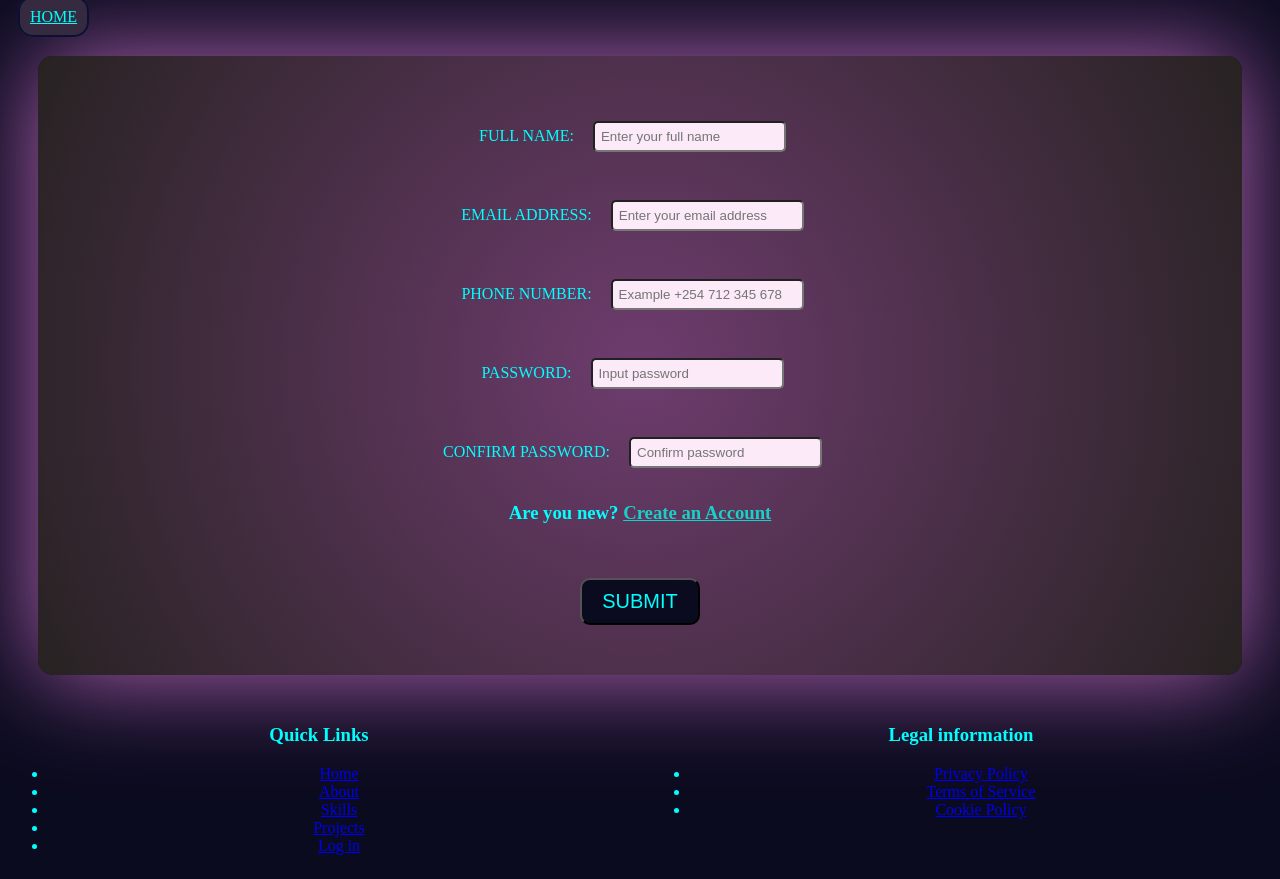
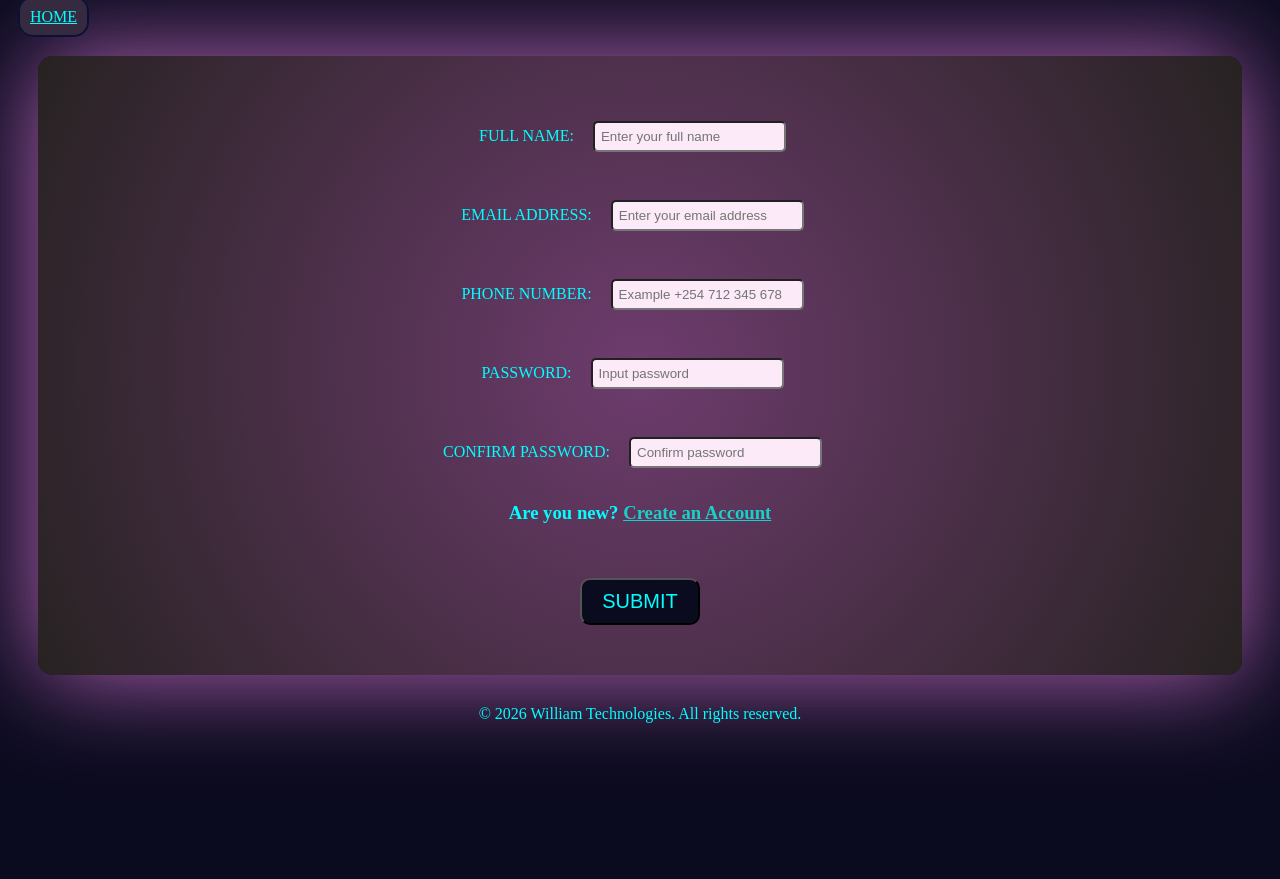
Before and after one commit to William2732/William-Technologies, a plain HTML site: page log_in.html in a window 1280 px wide. After the commit the page ends 800 px from the top, so only its background shows below. Drawn offline with Linux system fonts and the light colour scheme.

Commit message:
Update log_in.html structure and footer content
Removed footer section and added copyright notice.

```diff
--- a/log_in.html
+++ b/log_in.html
@@ -29,28 +29,9 @@
             <br><br>
             <button type="submit">SUBMIT</button>
            </form>
+       <footer>
+        <p>&copy; 2026 William Technologies. All rights reserved.</p>
+       </footer>
 
-<footer>
-   <section>
-        <div class="footer-content">
-           <div class="footer-links">
-            <h3>Quick Links</h3>
-         <ul>
-            <li><a href="index.html">Home</a></li>
-            <li><a href="about.html">About</a></li>
-            <li><a href="skills.html">Skills</a></li>
-            <li><a href="projects.html">Projects</a></li>
-            <li><a href="log_in.html">Log in</a></li>
-         </ul> </div>
-         <div class="legal">
-            <h3>Legal information</h3>
-            <ul>
-                <li><a href="privacy.html">Privacy Policy</a></li>
-                <li><a href="terms.html">Terms of Service</a></li>
-                <li><a href="cookies.html">Cookie Policy</a></li>
-            </ul>
-        </div>
-    </section>
-</footer>
     </body>
 </html>
```
